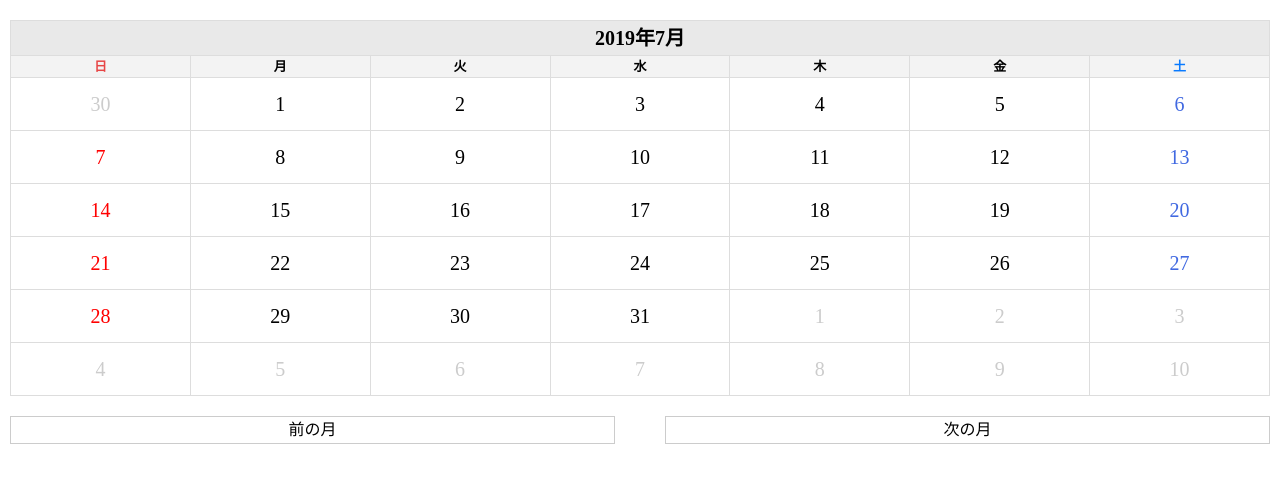
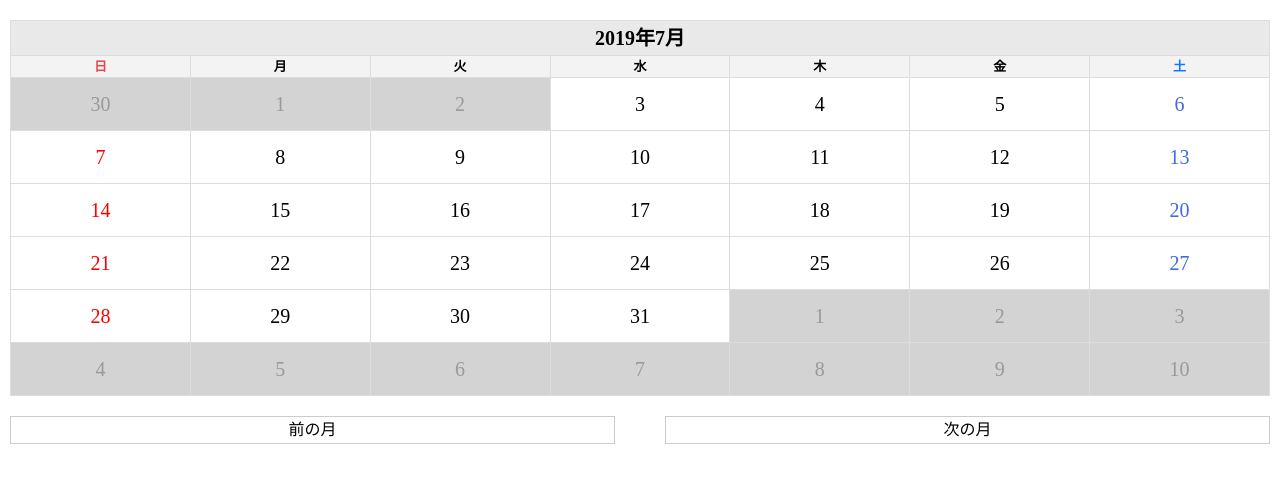
Before and after one commit to tanimotohikari/calendar, a plain HTML site: page index.html in a window 1280 px wide. Drawn offline with Linux system fonts and the light colour scheme.

Commit message:
update:feat/c/01 カレンダー処理最適化

```diff
--- a/css/module.css
+++ b/css/module.css
@@ -6,10 +6,6 @@
   cursor: pointer;
   padding: 5px 10px;
   border: 1px solid #ccc;
-}
-
-.btn:hover {
-	background-color: #ccc;
 }
 
 /*----------
@@ -77,6 +73,10 @@
   utility
 ----------*/
 
+.text-disable {
+  color: #999 !important;
+}
+
 .text-light {
 	color: #ccc !important;
 }
@@ -86,7 +86,9 @@
 ----------*/
 
 .is-disable {
-	/* pointer-events: none; */
+  color: #999 !important;
+  pointer-events: none;
+  background-color: #d3d3d3;
 }
 
 .is-selected {
--- a/script/calendar.js
+++ b/script/calendar.js
@@ -8,11 +8,13 @@ $(function() {
   let selectedDays = []; // 選択した希望日を格納する配列
   let currentYear = date.getFullYear();  // 年の取得
   let currentMonth = date.getMonth() + 1; // 返される値は 0～11なので+1する
-  let lastMonthEndDate = new Date(currentYear, currentMonth - 1, 0) // 前月の最後の日
-  let lastMonthendDayCount = lastMonthEndDate.getDate() // 前月の末日
+  let thisMonth = date.getMonth(); //本日の日付を取得
+  let thisDay = date.getDay(); //本日の日付を取得
+  let lastMonthEndDate = new Date(currentYear, currentMonth - 1, 0); // 前月の最後の日
+  let lastMonthendDayCount = lastMonthEndDate.getDate(); // 前月の末日
 
-	// ▼new Date()で第一引数に年、第二引数に月、第三引数に-1で月の最初,0で月の最後を取得できる
-	// うるう年も簡単に判定できる
+  // ▼new Date()で第一引数に年、第二引数に月、第三引数に-1で月の最初,0で月の最後を取得できる
+  // うるう年も簡単に判定できる
   // Date(currentYear, currentMonth, 0).getDate() === 29
 
   function renderCalendar() {
@@ -59,14 +61,18 @@ $(function() {
         if (w == 0 && d < startDay) {
           // 1行目で1日の曜日の前
           let num = lastMonthendDayCount - startDay + d + 1;
-          calendarHtml += `<td class='text-light is-disable'>${ num }</td>`;
+          calendarHtml += `<td class='text-disable is-disable'>${ num }</td>`;
         } else if (dayCount > endDayCount) {
           // 末尾の日数を超えた場合
           let num = dayCount - endDayCount;
-          calendarHtml += `<td class='text-light is-disable'>${ num }</td>`;
+          calendarHtml += `<td class='text-disable is-disable'>${ num }</td>`;
+          dayCount++;
+        } else if (thisDay > dayCount) {
+          // 本日より前の日程を選択できないようにする
+          calendarHtml += `<td class='text-disable is-disable'>${dayCount }</td>`;
           dayCount++;
         } else {
-          calendarHtml += `<td>${ dayCount }</td>`;
+          calendarHtml += `<td data-month='${currentMonth}' data-year='${currentYear }'>${ dayCount }</td>`;
           dayCount++;
         }
       }
```
Lines whose indentation alone changed are shown as unchanged.
